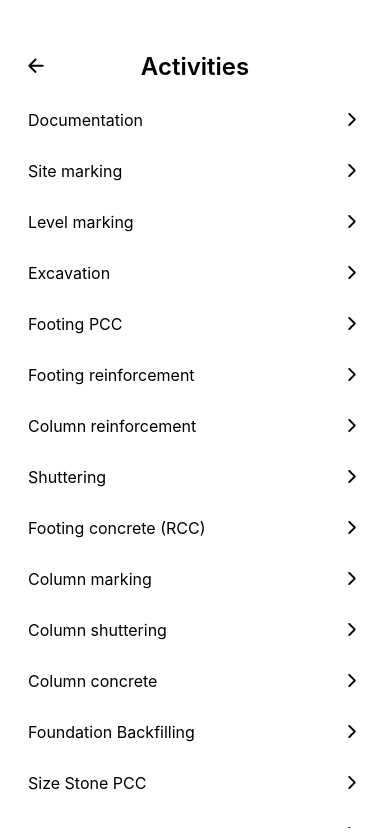
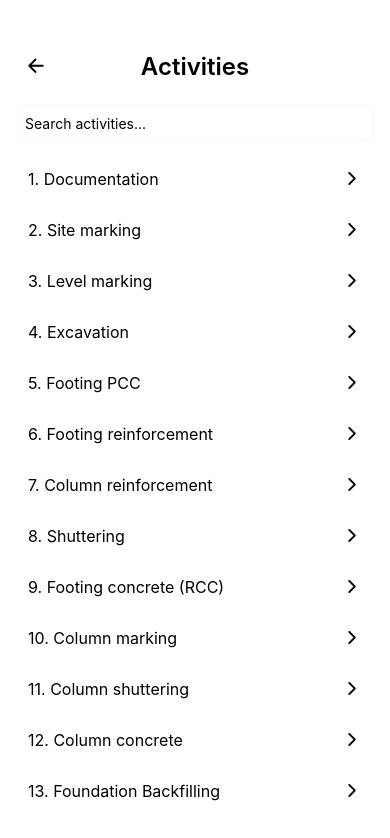
Before and after one commit to coden-git/ProtantrixFE, a React Native app: screen /Activities in a window 390 px wide. Shown: the top 838 px of the page. Built offline with nearby package versions, Linux system fonts and the light colour scheme.

Commit message:
updated all UI elements

```diff
--- a/pages/activities/ActivitiesScreen.js
+++ b/pages/activities/ActivitiesScreen.js
@@ -1,5 +1,5 @@
-import React from 'react';
-import { View, Text, StyleSheet, FlatList, Pressable, TouchableOpacity } from 'react-native';
+import React, { useMemo, useState } from 'react';
+import { View, Text, StyleSheet, FlatList, Pressable, TouchableOpacity, TextInput } from 'react-native';
 import mock from '../../mock.json';
 import { Ionicons } from '@expo/vector-icons';
 import { useNavigation } from '@react-navigation/native';
@@ -9,13 +9,20 @@ import colors from '../../styles/colorPallete';
 export default function ActivitiesScreen() {
   const navigation = useNavigation();
   const data = mock.activities || [];
+  const [query, setQuery] = useState('');
 
-  const renderItem = ({ item }) => (
+  const filtered = useMemo(() => {
+    if (!query) return data;
+    const q = query.toLowerCase();
+    return data.filter((a) => (a.name || '').toLowerCase().includes(q));
+  }, [data, query]);
+
+  const renderItem = ({ item, index }) => (
     <Pressable
       onPress={() => navigation.navigate('ActivityDetail', { activity: item })}
       style={({ pressed }) => [styles.row, pressed && styles.rowPressed]}
     >
-      <Text style={styles.rowText}>{item.name}</Text>
+      <Text style={styles.rowText}>{index + 1}. {item.name}</Text>
       <Ionicons name="chevron-forward" size={20} color={colors.fullBlack} style={styles.icon} />
 
     </Pressable>
@@ -25,8 +32,22 @@ export default function ActivitiesScreen() {
     <View style={styles.container}>
         <Header title="Activities" enableBackButton={true} />
 
+      <View style={styles.searchRow}>
+        <TextInput
+          placeholder="Search activities..."
+          value={query}
+          onChangeText={setQuery}
+          style={styles.searchInput}
+        />
+        {query.length > 0 && (
+          <TouchableOpacity onPress={() => setQuery('')} style={styles.clearBtn}>
+            <Ionicons name="search" size={20} color={colors.lightGrey} />
+          </TouchableOpacity>
+        )}
+      </View>
+
       <FlatList
-        data={data}
+        data={filtered}
         keyExtractor={(item) => String(item.id ?? item.name)}
         renderItem={renderItem}
         contentContainerStyle={{ paddingBottom: 24 }}
@@ -77,4 +98,7 @@ const styles = StyleSheet.create({
     fontSize: 16,
     flex: 1,
   },
+  searchRow: { flexDirection: 'row', alignItems: 'center', marginVertical: 12 },
+  searchInput: { flex: 1, borderWidth: 1, borderColor: colors.offWhite, padding: 8, borderRadius: 8 },
+  clearBtn: { marginLeft: 8 },
 });
```
Also changed, not shown: mock.json.
